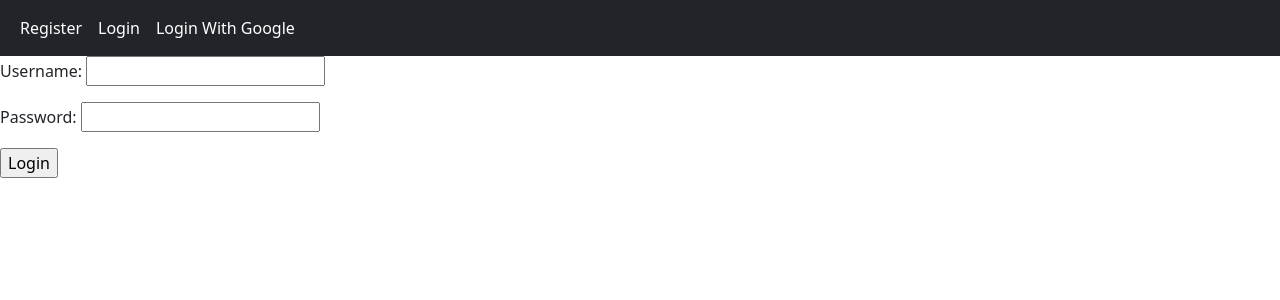
After one commit to EmbeddedAndMore/Register-Gmail, a Django app: page /accounts/login/ in a window 1280 px wide. The commit adds this page. Shown: the top 300 px of the page. Run offline with Django 4.2, Linux system fonts and the light colour scheme.

Commit message:
ADD login Feature

```diff
--- a/LoginGmail/accounts/forms.py
+++ b/LoginGmail/accounts/forms.py
@@ -23,3 +23,8 @@ class UserRegistrationForm(forms.Form):
     email = forms.EmailField()
     password = forms.CharField(widget=forms.PasswordInput)
     phone_number = forms.CharField(max_length=11)
+
+
+class UserLoginForm(forms.Form):
+    username = forms.CharField(max_length=50)
+    password = forms.CharField(widget=forms.PasswordInput)
--- /dev/null
+++ b/LoginGmail/accounts/templates/accounts/login.html
@@ -0,0 +1,13 @@
+{% extends 'base.html' %}
+
+{% block title %} Login User {% endblock %}
+
+
+{% block content %}
+    <form action="" method="post" novalidate>
+        {% csrf_token %}
+        {{ form.as_p }}
+        <input type="submit" value="Login">
+    </form>
+
+{% endblock %}
--- a/LoginGmail/accounts/urls.py
+++ b/LoginGmail/accounts/urls.py
@@ -6,5 +6,6 @@ app_name = 'accounts'
 urlpatterns = [
     path('', views.HomeView.as_view(), name='home'),
     path('register/', views.UserRegisterView.as_view(), name='user_register'),
+    path('login/', views.UserLoginView.as_view(), name='user_login'),
 
 ]
--- a/LoginGmail/accounts/views.py
+++ b/LoginGmail/accounts/views.py
@@ -1,8 +1,10 @@
 from django.shortcuts import render, redirect
 from django.views import View
-from .forms import UserRegistrationForm
+from .forms import UserRegistrationForm, UserLoginForm
 from django.contrib import messages
 from .models import CustomUser
+from django.contrib.auth import authenticate, login, logout
+
 
 
 class HomeView(View):
@@ -20,9 +22,25 @@ class UserRegisterView(View):
         form = UserRegistrationForm(request.POST)
         if form.is_valid():
             cd = form.cleaned_data
-            #CustomUser.objects.create_user(cd['username'], cd['email'], cd['password'], cd['phone'])
-            #print(list(cd))
             CustomUser.objects.create_user(**cd)
             messages.success(request, 'You Registered Successfully', 'success')
             return redirect('accounts:home')
         return render(request, 'accounts/register.html', {'form': form})
+
+
+class UserLoginView(View):
+    def get(self, request):
+        form = UserLoginForm
+        return render(request, 'accounts/login.html', {'form': form})
+
+    def post(self, request):
+        form = UserLoginForm(request.POST)
+        if form.is_valid():
+            cd = form.cleaned_data
+            user = authenticate(request, username=cd['username'], password=cd['password'])
+            if user is not None:
+                login(request, user)
+                messages.success(request, 'Logged in Successfully', 'success')
+                return redirect('accounts:home')
+            messages.error(request, 'Username or Password is Wrong', 'danger')
+            return render(request, 'accounts/login.html', {'form': form})
--- a/LoginGmail/templates/inc/navbar.html
+++ b/LoginGmail/templates/inc/navbar.html
@@ -2,9 +2,15 @@
   <div class="container-fluid">
 
       <div class="navbar-nav">
-        <a class="nav-link active" aria-current="page" href="#">Home</a>
-        <a class="nav-link active" aria-current="page" href="#">Login</a>
-
+          <br>
+        {% if request.user.is_authenticated %}
+             <p style="color:red">Hi : {{ user.username }}</p>
+             <a class="nav-link active"  href="#">Logout</a>
+        {% else %}
+             <a class="nav-link active"  href="{% url 'accounts:user_register' %}">Register</a>
+             <a class="nav-link active"  href="{% url 'accounts:user_login' %}">Login</a>
+             <a class="nav-link active" aria-current="page" href="#">Login With Google</a>
+        {% endif %}
       </div>
   </div>
 </nav>
```
Also changed, not shown: LoginGmail/db.sqlite3.
